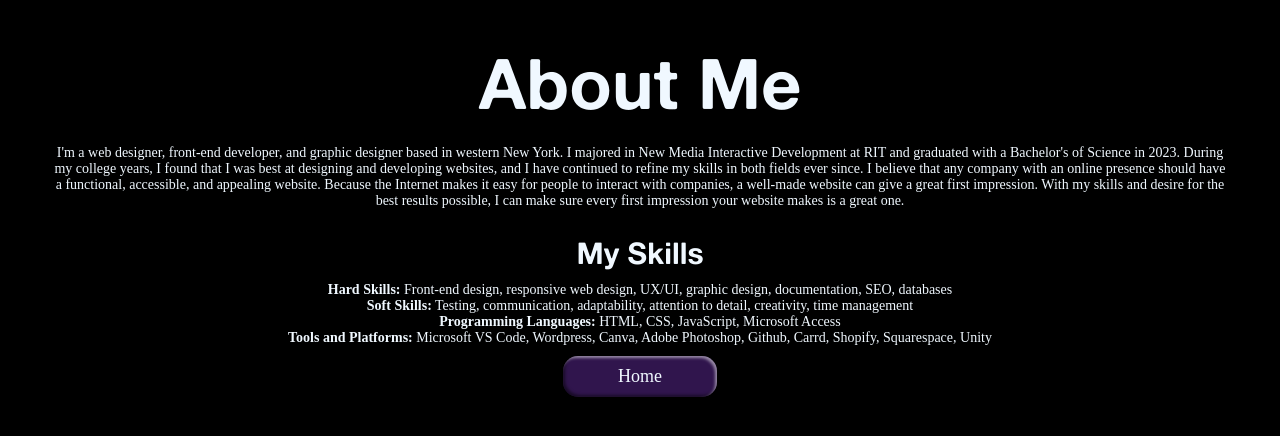
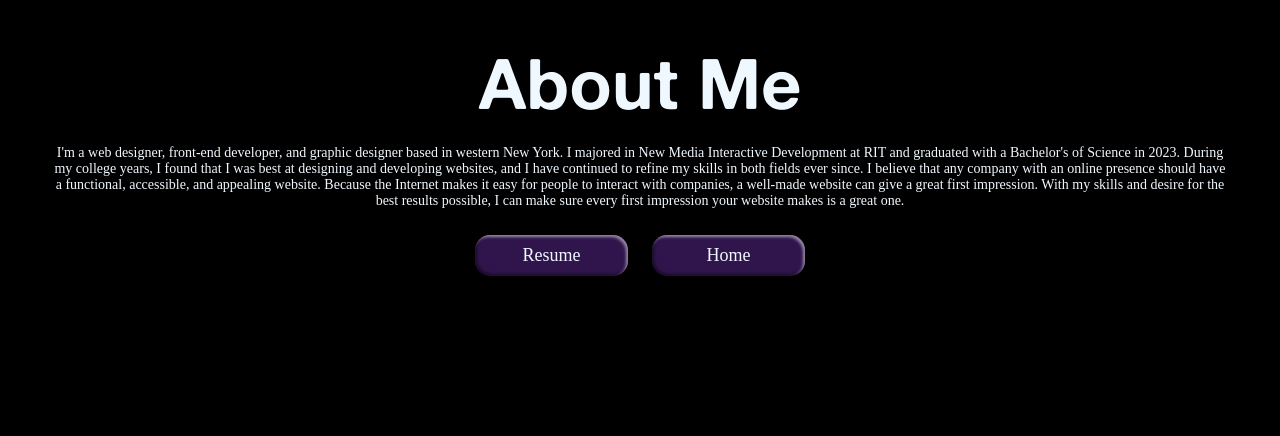
Before and after one commit to SamuelDeniz9139/SamuelDeniz9139.github.io, a plain HTML site: page about.html in a window 1280 px wide. Drawn offline with Linux system fonts and the light colour scheme; a web font is replaced by a local one.

Commit message:
added resume

```diff
--- a/about.html
+++ b/about.html
@@ -18,17 +18,9 @@
                 it easy for people to interact with companies, a well-made website can give a great first impression.
                 With my skills and desire for the best results possible, I can make sure every first impression
                 your website makes is a great one.</p><br>
-            <div>
-                <p class="subtitle">My Skills</p>
-                <ul>
-                    <li><b>Hard Skills:</b> Front-end design, responsive web design, UX/UI, graphic design, documentation,
-                    SEO, databases</p></li>
-                    <li><b>Soft Skills:</b> Testing, communication, adaptability, attention to detail, creativity, time management</li>
-                    <li><b>Programming Languages:</b> HTML, CSS, JavaScript, Microsoft Access</li>
-                    <li><b>Tools and Platforms:</b> Microsoft VS Code, Wordpress, Canva, Adobe Photoshop, Github, Carrd, Shopify,
-                    Squarespace, Unity</li>
-                </ul>
-            </div>
+            <a href="/assets/Samuel Deniz Resume.pdf" download>
+                <button>Resume</button>
+            </a>
             <button onclick="changePage('/')">Home</button>
         </div>
     </body>
```
Also changed, not shown: assets/2025 Black History Month.jpg (renamed from images/2025 Black History Month.jpg), assets/AgapeSS.jpg (renamed from images/AgapeSS.jpg), assets/JayCSS.jpg (renamed from images/JayCSS.jpg), assets/XroadsSS.jpg (renamed from images/XroadsSS.jpg), 1 other file.
